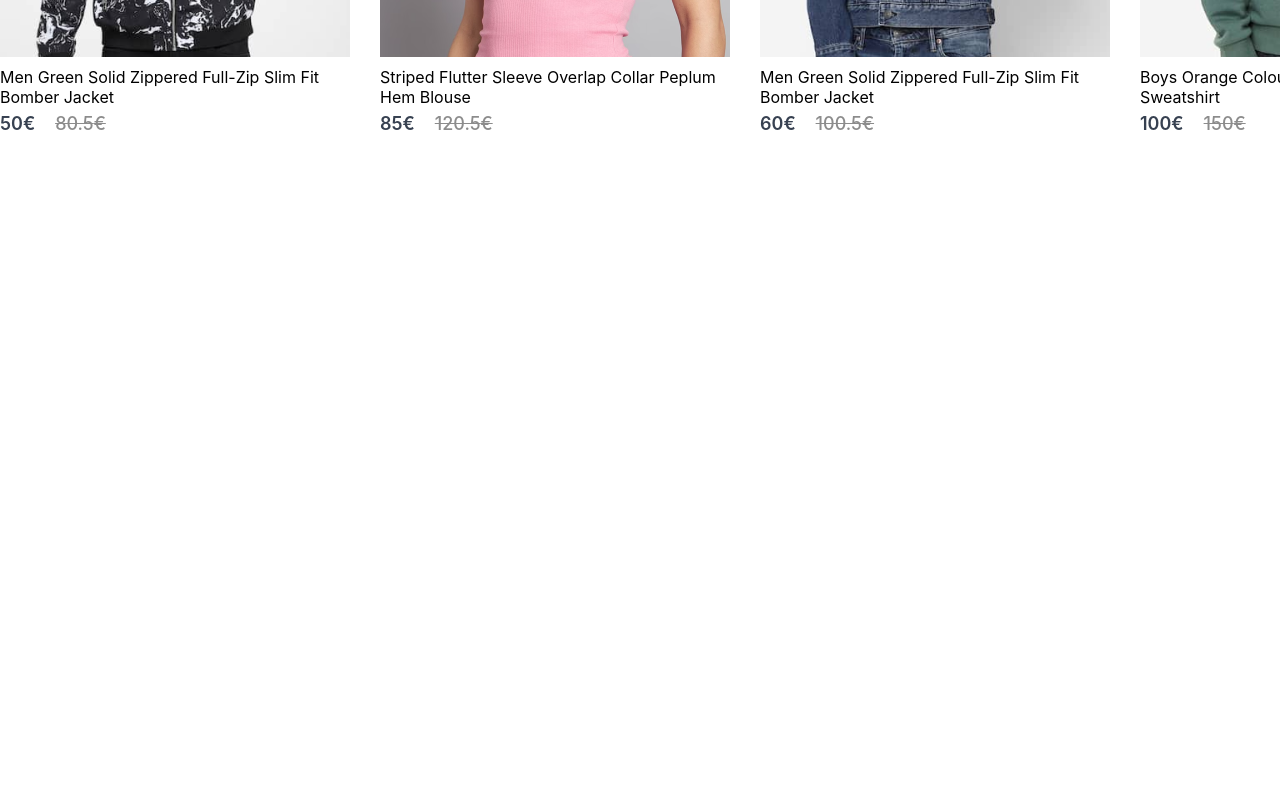
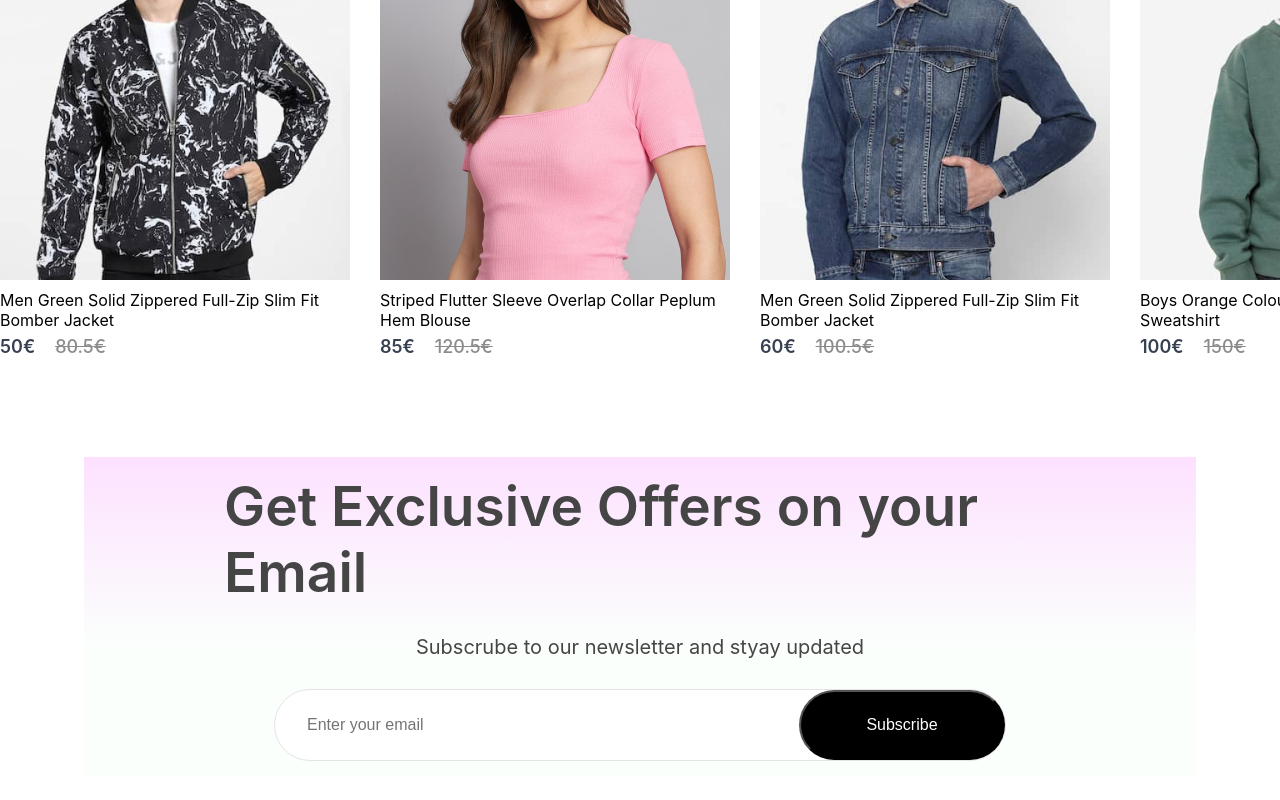
Before and after one commit to Bratpfanne92/backendModulFinalProject, a React (Vite) app in the folder frontend/: page / in a window 1280 px wide. Shown: the part 3199-3999 px from the top of the page. Before the commit the page ends 3333 px from the top, so only its background shows below. Built offline with nearby package versions, Linux system fonts and the light colour scheme.

Commit message:
NewsLetter Component edited and styled.Style success

```diff
--- a/frontend/src/Components/NewCollections/NewCollections.css
+++ b/frontend/src/Components/NewCollections/NewCollections.css
@@ -3,7 +3,8 @@
   flex-direction: column;
   justify-content: center;
   gap: 10px;
-  height: 90vh;
+  /* height: 90vh; */
+  margin-bottom: 100px;
 }
 .new-collections h1 {
   font-size: 50px;
--- a/frontend/src/Components/NewsLetter/NewsLetter.css
+++ b/frontend/src/Components/NewsLetter/NewsLetter.css
@@ -0,0 +1,52 @@
+.newsletter {
+  width: 65%;
+  height: 40vh;
+  display: flex;
+  flex-direction: column;
+  justify-content: center;
+  align-items: center;
+  margin: auto;
+  padding: 0px 140px;
+  margin-bottom: 150px;
+  background: linear-gradient(180deg, #fde1ff 0%, #e1ffea22 60%);
+  gap: 30px;
+}
+.newsletter h1 {
+  font-size: 55px;
+  font-weight: 600;
+  color: #454545;
+}
+.newsletter p {
+  font-size: 20px;
+  color: #454545;
+}
+.newsletter div {
+  display: flex;
+
+  align-items: center;
+  justify-content: space-between;
+  background: white;
+  width: 730px;
+  height: 70px;
+  border-radius: 80px;
+  border: 1px solid #e3e3e3;
+}
+.newsletter input {
+  width: 500px;
+  /* height: 100%; */
+  margin-left: 30px;
+  border: none;
+  outline: none;
+  color: #616161;
+  font-size: 16px;
+}
+.newsletter div button {
+  width: 210px;
+  height: 70px;
+  background: black;
+  color: white;
+  font-size: 16px;
+  /* border: none; */
+  border-radius: 80px;
+  cursor: pointer;
+}
--- a/frontend/src/Components/NewsLetter/NewsLetter.jsx
+++ b/frontend/src/Components/NewsLetter/NewsLetter.jsx
@@ -6,7 +6,7 @@ const NewsLetter = () => {
     <div className="newsletter">
       <h1>Get Exclusive Offers on your Email</h1>
       <p>Subscrube to our newsletter and styay updated</p>
-      <div className="input">
+      <div>
         <input type="email" placeholder="Enter your email" />
         <button>Subscribe</button>
       </div>
--- a/frontend/src/Pages/Shop.jsx
+++ b/frontend/src/Pages/Shop.jsx
@@ -3,6 +3,7 @@ import Hero from "../Components/Hero/Hero.jsx";
 import Popular from "../Components/Popular/Popular.jsx";
 import Offers from "../Components/Offers/Offers.jsx";
 import NewCollections from "../Components/NewCollections/NewCollections.jsx";
+import NewsLetter from "../Components/NewsLetter/NewsLetter.jsx";
 
 const Shop = () => {
   return (
@@ -11,6 +12,7 @@ const Shop = () => {
       <Popular />
       <Offers />
       <NewCollections />
+      <NewsLetter />
     </div>
   );
 };
```
